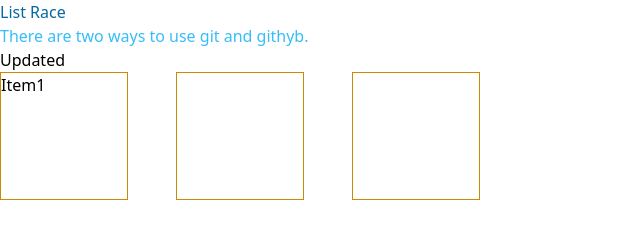
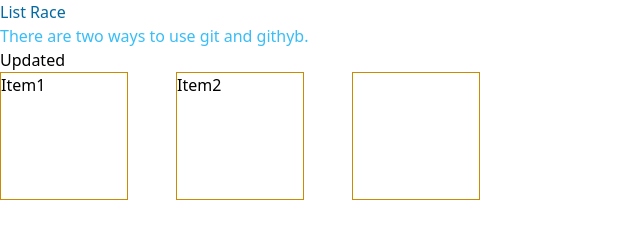
Before and after one commit to Aelinn1/ListRace-web, a website: page src/index.html in a window 1280 px wide. Shown: the full height of the page, 0-640 px from the left. Drawn offline with Linux system fonts and the light colour scheme.

Commit message:
Update index.html

```diff
--- a/src/index.html
+++ b/src/index.html
@@ -13,7 +13,7 @@
         <h1>Updated</h1>
         <div class="box flex gap-12  ">
             <div class="item1 border border-yellow-600 w-32 h-32">Item1</div>
-            <div class="item2 border border-yellow-600 w-32 h-32"> </div>
+            <div class="item2 border border-yellow-600 w-32 h-32"> Item2</div>
             <div class="item3 border border-yellow-600 w-32 h-32"></div>
         </div>
     </section>
```
